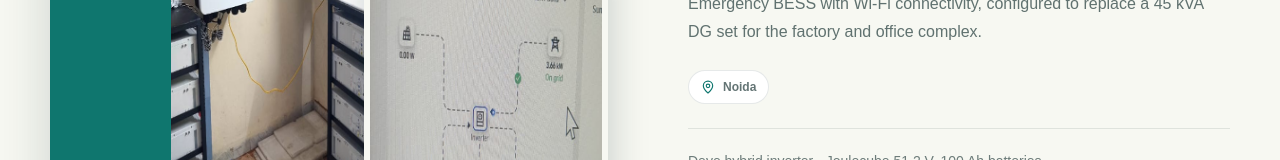
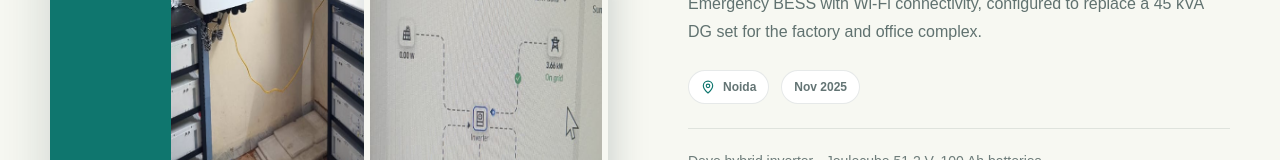
Before and after one commit to AmanG-04/caatweb, a Next.js app: page /testimonials in a window 1280 px wide. Shown: the part 499-659 px from the top of the page. Built offline with nearby package versions, Linux system fonts and the light colour scheme.

Commit message:
feat: add project date to project testimonials

```diff
--- a/app/testimonials/page.tsx
+++ b/app/testimonials/page.tsx
@@ -17,14 +17,14 @@ export default function TestimonialsPage() {
     // eyebrow="Client projects & testimonials" title="Real systems. Real places. Real work." description="Nine references from our company profile, with customer-comment spaces ready for approved feedback."
     >
       <ProjectTestimonials />
-      <section className="bg-white py-16 text-center sm:py-20">
+      {/* <section className="bg-white py-16 text-center sm:py-20">
         <div className="container-wide">
           <p className="section-kicker">Your project</p>
           <h2 className="section-title mx-auto">See what your roof could support.</h2>
           <p className="section-copy mx-auto">Start with your electricity use for a practical first estimate, then discuss the details that are specific to your property.</p>
           <Link href="/quote" className={buttonStyles("primary", "mt-8 gap-2 px-6")}>Get my solar estimate <ArrowUpRight size={17} /></Link>
         </div>
-      </section>
+      </section> */}
     </PublicPage>
   );
 }
--- a/components/project-testimonials.tsx
+++ b/components/project-testimonials.tsx
@@ -22,6 +22,7 @@ const projects: readonly ProjectReference[] = [
     category: "Solar + BESS",
     system: "30 kWp hybrid solar power system with 40 kWh battery backup",
     location: "Noida",
+    date: "Nov 2025",
     scope: "Emergency BESS with Wi-Fi connectivity, configured to replace a 45 kVA DG set for the factory and office complex.",
     equipment: "Deye hybrid inverter · Joulecube 51.2 V, 100 Ah batteries",
     images: [projectImage("nelumbo-inverters.png"), projectImage("nelumbo-monitoring.png")],
```
